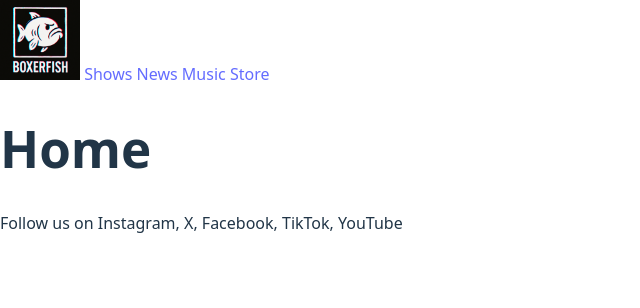
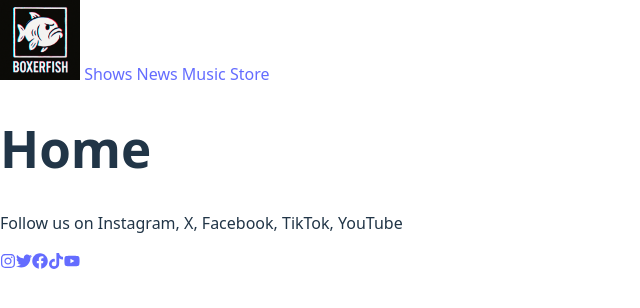
Before and after one commit to Sloomey/BoxerFishWebsite, a React (Vite) app: page / in a window 1280 px wide. Shown: the top 308 px of the page, without its empty margins (0-640 px from the left). Built offline with nearby package versions, Linux system fonts and the light colour scheme.

Commit message:
Socials in footer

```diff
--- a/package.json
+++ b/package.json
@@ -13,6 +13,7 @@
     "@types/react-router-dom": "^5.3.3",
     "react": "^19.1.0",
     "react-dom": "^19.1.0",
+    "react-icons": "^5.5.0",
     "react-router-dom": "^7.7.1"
   },
   "devDependencies": {
--- a/src/App.tsx
+++ b/src/App.tsx
@@ -7,6 +7,7 @@ import Music from './pages/Music'
 import Store from './pages/Store'
 import Navbar from './components/Navbar'
 import Footer from './components/Foot'
+import SocialBar from "./components/socialBar"
 
 function App() {
   return (
@@ -22,6 +23,7 @@ function App() {
         </Routes>
       </Router>
       <Footer />
+      <SocialBar />
     </>
   )
 }
--- /dev/null
+++ b/src/components/SocialBar.tsx
@@ -0,0 +1,18 @@
+// SocialBar.tsx
+import { socialLinks } from "../data/sociallinks.tsx";
+import SocialButton from "./SocialButton";
+
+export default function SocialBar() {
+  return (
+    <div className="flex gap-4">
+      {socialLinks.map((link) => (
+        <SocialButton
+          key={link.name}
+          url={link.url}
+          icon={link.icon}
+          label={link.name}
+        />
+      ))}
+    </div>
+  );
+}
--- /dev/null
+++ b/src/components/SocialButton.tsx
@@ -0,0 +1,22 @@
+// SocialButton.tsx
+import type { ReactNode } from "react";
+
+type SocialButtonProps = {
+  url: string;
+  icon: ReactNode;
+  label: string;
+};
+
+export default function SocialButton({ url, icon, label }: SocialButtonProps) {
+  return (
+    <a
+      href={url}
+      target="_blank"
+      rel="noopener noreferrer"
+      aria-label={label}
+      className="p-2 rounded-full bg-gray-200 hover:bg-gray-300 transition"
+    >
+      {icon}
+    </a>
+  );
+}
--- /dev/null
+++ b/src/data/socialLinks.tsx
@@ -0,0 +1,17 @@
+import type { ReactNode } from "react";
+import { FaTwitter, FaGithub, FaLinkedin, FaInstagram, FaFacebook, FaTiktok, FaYoutube } from "react-icons/fa";
+import { FaX } from "react-icons/fa6";
+
+export type SocialLink = {
+  name: string;
+  url: string;
+  icon: ReactNode;
+};
+
+export const socialLinks: SocialLink[] = [
+  { name: "Instagram", url: "https://instagram.com/boxerfishband", icon: <FaInstagram /> },
+  { name: "Twitter", url: "https://twitter.com/boxerfishband", icon: <FaTwitter /> },
+  { name: "Facebook", url: "https://www.facebook.com/profile.php?id=61579053274906#", icon: <FaFacebook /> },
+  { name: "TikTok", url: "https://tiktok.com/boxerfishband", icon: <FaTiktok /> },
+  { name: "Youtube", url: "https://www.youtube.com/@BoxerfishBand", icon: <FaYoutube /> },
+];
```
Also changed, not shown: 1 other file (tests, documents, lock files or other folders).
